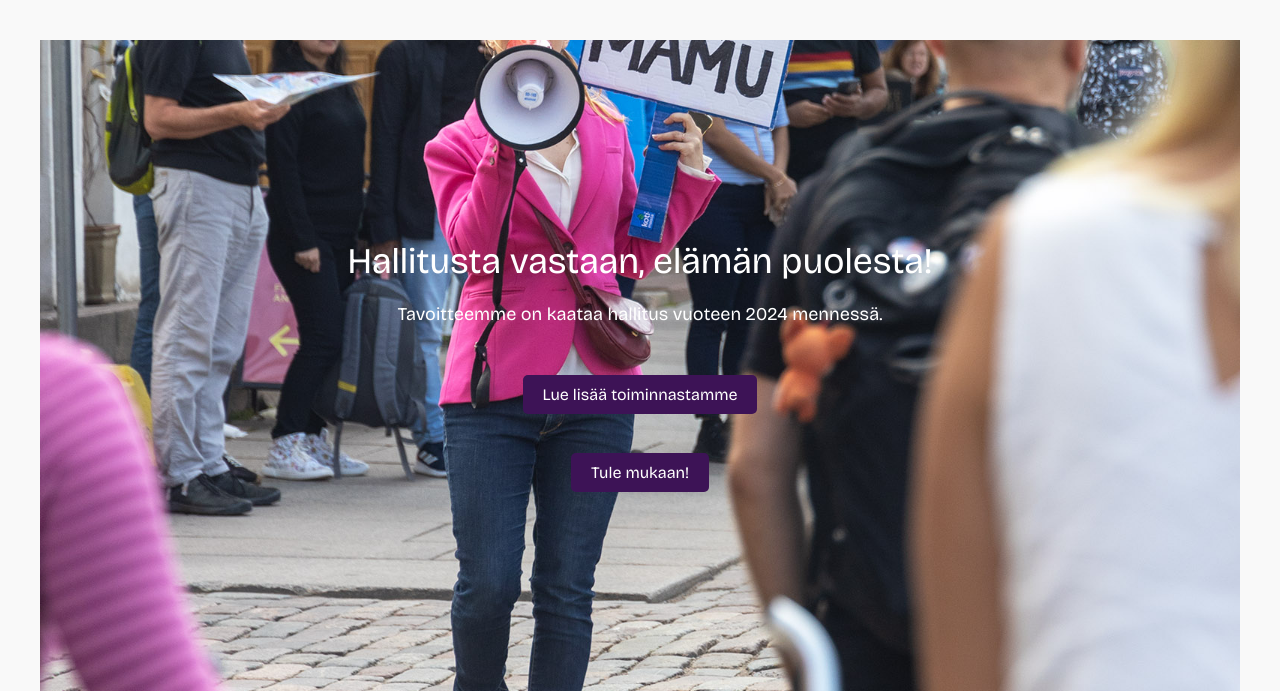
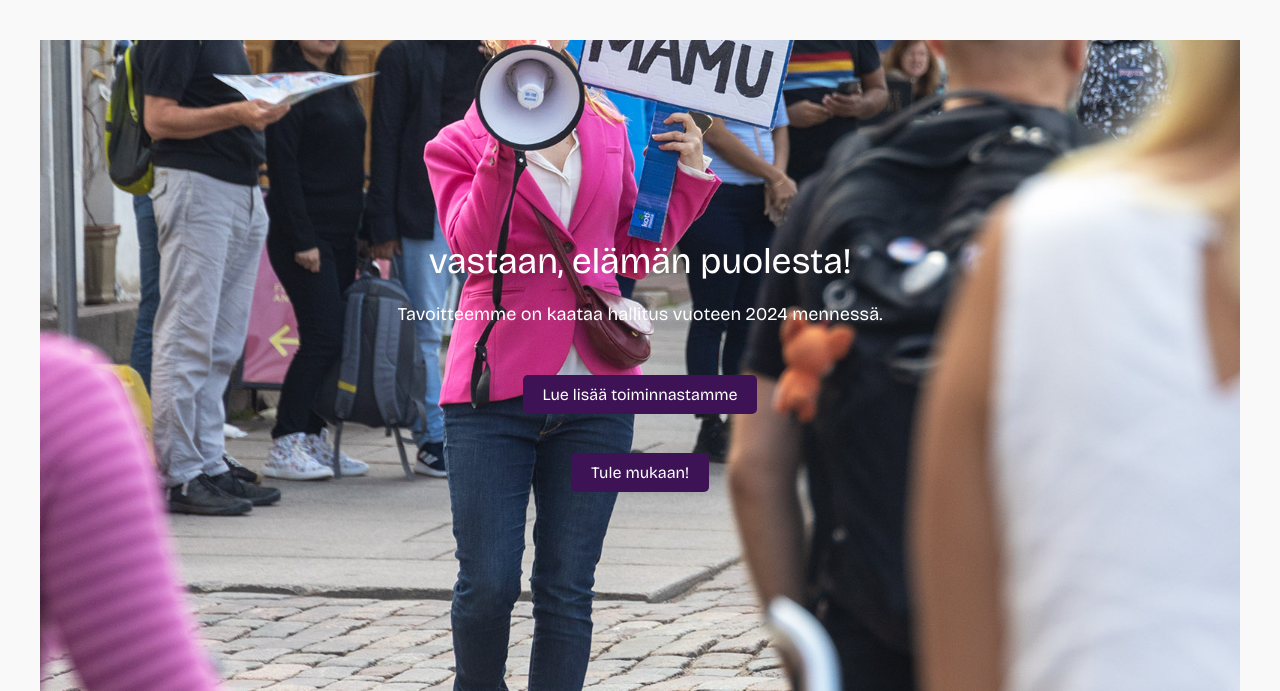
Before and after one commit to botsarefuture/smhv_website, a Python web app: template templates/fi/index.html in a window 1280 px wide. Shown: the part 62-753 px from the top of the page. Run offline with Jinja, Linux system fonts and the light colour scheme; the template is opened without the code that fills it, so the values that code supplies are empty; some web fonts are replaced.

Commit message:
Update index.html

```diff
--- a/templates/fi/index.html
+++ b/templates/fi/index.html
@@ -6,7 +6,7 @@
     <section class="hero">
         <div class="hero-content">
 
-            <h2>Hallitusta vastaan, elämän puolesta!</h2>
+            <h2> vastaan, elämän puolesta!</h2>
             <p>Tavoitteemme on kaataa hallitus vuoteen 2024 mennessä.</p>
             <a href="{{ url_for('about') }}" class="cta-button">Lue lisää toiminnastamme</a>
 
```
